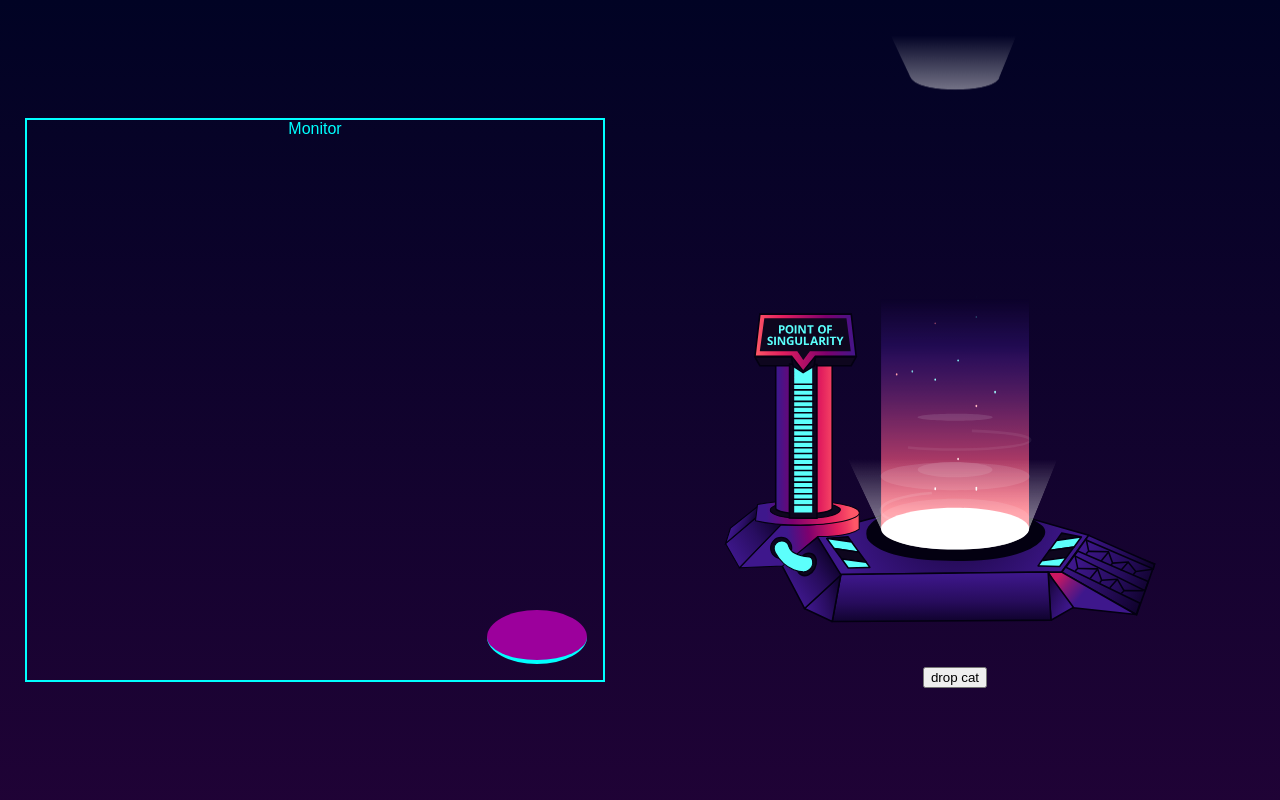
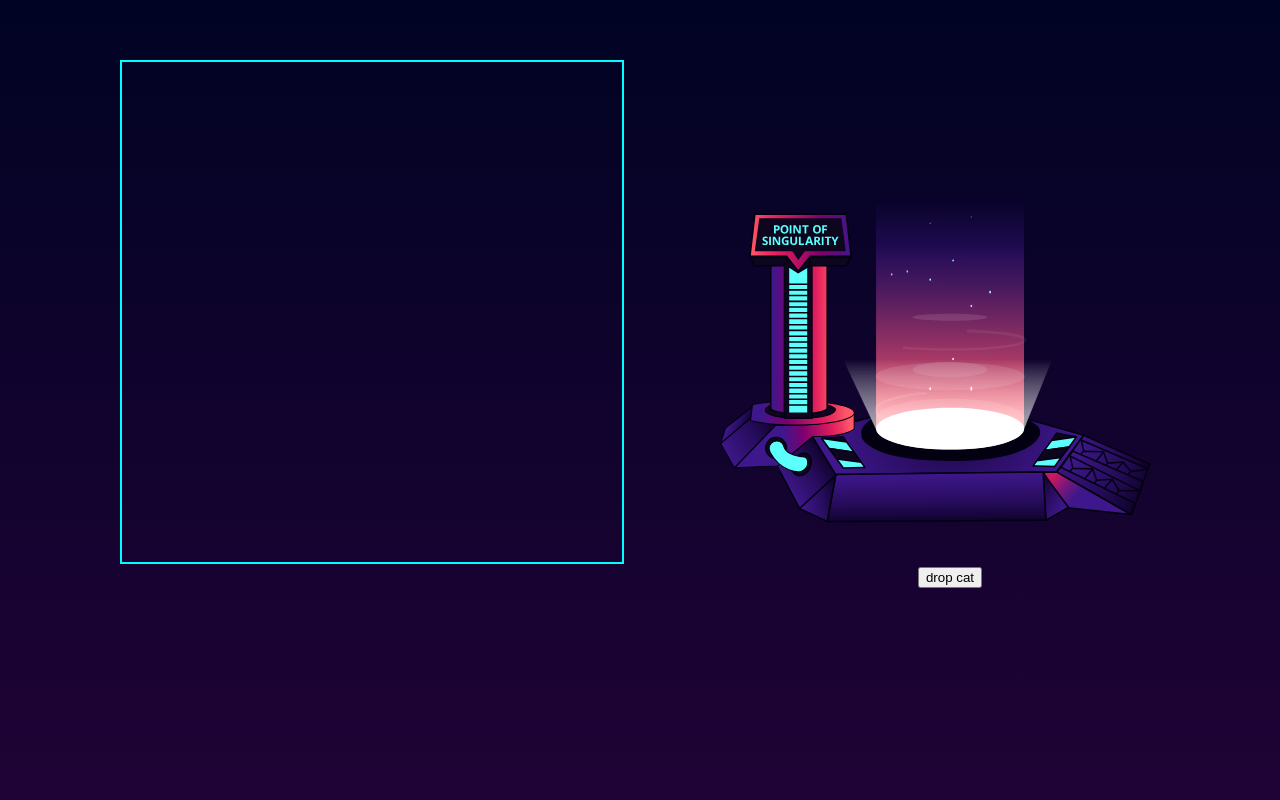
Before and after one commit to finalitylabs/eth-beta-access-site, a React (Create React App) app: page / in a window 1280 px wide. Shown: the top 800 px of the page. Built offline with nearby package versions, Linux system fonts and the light colour scheme.

Commit message:
Troubleshooting alignment and animations

```diff
--- a/src/App.css
+++ b/src/App.css
@@ -2,7 +2,12 @@
 
 html, body {
 width: 100%;
-height: 100%;
+height: 230vh;
+background: linear-gradient(rgb(1, 3, 36) 0%, rgb(105, 2, 97) 150%);
+}
+
+svg {
+  overflow: hidden;
 }
 
 body::-webkit-scrollbar-track{
@@ -22,12 +27,12 @@ html::-webkit-scrollbar-thumb{
 
 .App {
   position: relative;
-  width: 100vw;
+
   height: 230vh;
   display: flex;
   flex-direction: column;
   text-align: center;
-  background: linear-gradient(rgb(1, 3, 36) 0%, rgb(105, 2, 97) 150%);
+
 }
 
 .App h1 {
@@ -62,65 +67,42 @@ html::-webkit-scrollbar-thumb{
 }
 
 .main {
+  position: relative;
   width: 100vw;
   height: 100vh;
-  display: flex;
-  align-items: center;
-  justify-content: space-around;
 }
 
-.portal {
-  position: relative;
-  min-width: 600px;
-  height: 500px;
-  color: cyan;
-}
 
 #portal-animation {
   position: absolute;
-  width: 1000px;
-  margin-left: -200px;
-  margin-top: -50px;
+  width: 1px;
+  margin-left: 450px;
 }
 
 #catdrop {
   position: absolute;
   width: 1000px;
-  margin-left: -200px;
-  margin-top: -50px;
-
+  margin-left: 450px;
 }
 
 #ethdrop {
   position: absolute;
-  margin-top: -330px;
+  width: 1000px;
+  margin-left: 450px;
+
 }
 
 .monitor {
-  position: relative;
-  width: 45vw;
-  height: 70vh;
+  position: absolute;
+  width: 500px;
+  height: 500px;
+  margin-left: 120px;
+  margin-top: 60px;
   color: cyan;
   border: 2px solid cyan;
 }
 
-.btn {
-  position: absolute;
-  bottom: 1em;
-  right: 1em;
-  width: 100px;
-  height: 50px;
-  color: cyan;
-  background: rgb(156, 0, 156);;
-  border-bottom: 4px solid cyan;
-  border-radius: 50%;
-  transition: all .3s ease-in-out;
-  cursor: pointer;
-}
 
-.btn:hover {
-  background: magenta;
-}
 
 .teaser {
   width: 100vw;
--- a/src/App.js
+++ b/src/App.js
@@ -14,15 +14,14 @@ class App extends Component {
     return (
       <div className="App">
         <div className="main">
-          <div className="monitor">Monitor
-            <div onClick="" className="btn"/>
-            <div onClick="" className="cat-btn"/>
-          </div>
-          <div className="portal">
+            <div className="monitor" />
+
+            <div className="cat-btn"/>
+
             <Portal />
             <CatDrop />
             <EthDrop />
-          </div>
+
         </div>
         <div className="teaser">
           <div className="bulletin">Bulletin</div>
--- a/src/components/animations/CatDrop.js
+++ b/src/components/animations/CatDrop.js
@@ -8,9 +8,7 @@ class CatDrop extends Component {
     this.state = {
       isStopped: true,
       isPaused: false,
-      speed: 1,
-      direction: 1,
-      isClicked: false
+      Animated: 0,
     };
   }
 
@@ -20,7 +18,7 @@ class CatDrop extends Component {
       autoplay: false,
       animationData: animationData
     };
-    const { isStopped, isPaused, speed } = this.state;
+    const { isStopped, isPaused, Animated } = this.state;
 
     const clickHandler = event => {
       event.preventDefault();
@@ -29,6 +27,7 @@ class CatDrop extends Component {
       }
       this.setState({ isStopped: false });
       console.log("clicked");
+      this.setState({ Animated: 0 })
     };
     return (
       <div id="catdrop">
@@ -36,8 +35,8 @@ class CatDrop extends Component {
           options={defaultOptions}
           isStopped={isStopped}
           isPaused={isPaused}
-          speed={speed}
           width='100%'
+          Animated={Animated}
 
         />
         <button onClick={clickHandler}>drop cat</button>
--- a/src/components/animations/Portal.js
+++ b/src/components/animations/Portal.js
@@ -26,7 +26,7 @@ class Portal extends Component {
                     options={defaultOptions}
                     isStopped={isStopped}
                     isPaused={isPaused}
-
+                    width='1000px'
                 />
             </div>
         );
```
